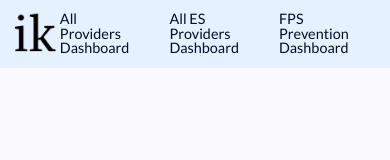
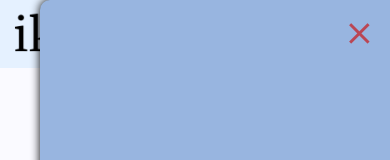
Before and after one commit to fpspokane/reports, an Angular app: page /fps-prevention in a window 390 px wide. Shown: the top 160 px of the page. Built offline with nearby package versions, Linux system fonts and the light colour scheme; what ng2-charts would draw is missing.

Commit message:
styled hamburger menu and icons

```diff
--- a/src/app/components/hamburger/hamburger.component.css
+++ b/src/app/components/hamburger/hamburger.component.css
@@ -1,9 +1,31 @@
 .h-container {
-  background-color: var(--hamburger-color);
+  background-color: var(--primary-color);
   height: 100vh;
-  width: 400px;
+  width: 350px;
   position: absolute;
   top: 0;
   right: 0;
+  padding: 0 10px;
   z-index: 1;
+  border-radius: 10px 0 0 10px;
+  box-shadow: 0 0 10px 0 black;
 }
+.h-icon-container {
+  display: flex;
+  justify-content: right;
+  align-items: center;
+  height: 8vh;
+  width: 100%;
+}
+.h-close-icon {
+  font-size: 2.2rem;
+  padding: 3px;
+  color: var(--tertiary-color);
+  cursor: pointer;
+  border-radius: 50%;
+  transition: transform 300ms ease-out, background-color 200ms ease-out;
+}
+.h-close-icon:active {
+  transform: scale(1.15);
+  background-color: var(--secondary-color);
+}
--- a/src/app/components/hamburger/hamburger.component.html
+++ b/src/app/components/hamburger/hamburger.component.html
@@ -1,5 +1,7 @@
-<div class="h-container">
-  <i class="material-icons hamburger" (click)="toggleHamburger()">{{
-    "close"
-  }}</i>
-</div>
+<section class="h-container">
+  <div class="h-icon-container">
+    <i class="material-icons h-close-icon" (click)="toggleHamburger()">{{
+      "close"
+    }}</i>
+  </div>
+</section>
--- a/src/app/components/navbar/navbar.component.css
+++ b/src/app/components/navbar/navbar.component.css
@@ -36,11 +36,14 @@
 }
 .hamburger {
   height: auto;
-  font-size: 2.5rem;
+  font-size: 2.2rem;
+  padding: 3px;
   color: var(--primary-text);
   cursor: pointer;
-  transition: transform 300ms ease-out;
+  border-radius: 50%;
+  transition: transform 300ms ease-out, background-color 200ms ease-out;
 }
 .hamburger:active {
   transform: scale(1.15);
+  background-color: var(--primary-color);
 }
--- a/src/app/components/navbar/navbar.component.html
+++ b/src/app/components/navbar/navbar.component.html
@@ -6,22 +6,25 @@
     routerLink="/"
   />
   <!-- place comment in ng-container for hamburger functionality -->
-  <!-- *ngIf="screenWidth > 768; else hamburgerMenu" -->
-  <ng-container>
+
+  <ng-container *ngIf="screenWidth > 768; else hamburgerMenu">
     <div class="nav-links" [class.hide]="currentPath === '/'">
       <a class="nav-link" routerLink="/providers">All Providers Dashboard</a>
       <a class="nav-link" routerLink="/es-providers">
-        All ES Providers Dashboard</a
-      >
+        All ES Providers Dashboard
+      </a>
       <a class="nav-link" routerLink="/fps-prevention"
-        >FPS Prevention Dashboard</a
-      >
+        >FPS Prevention Dashboard
+      </a>
     </div>
   </ng-container>
-  <ng-template #hamburgerMenu [class.hide]="currentPath === '/'">
-    <i class="material-icons hamburger" (click)="toggleHamburger()">{{
-      "menu_open"
-    }}</i>
+  <ng-template #hamburgerMenu>
+    <i
+      class="material-icons hamburger"
+      [class.hide]="currentPath === '/'"
+      (click)="toggleHamburger()"
+      >{{ "menu_open" }}</i
+    >
   </ng-template>
 </section>
 <ng-container *ngIf="hamburger">
--- a/src/app/components/navbar/navbar.component.ts
+++ b/src/app/components/navbar/navbar.component.ts
@@ -9,7 +9,7 @@ import { Router, NavigationEnd } from '@angular/router';
 export class NavbarComponent implements OnInit {
   currentPath: string = '/';
   screenWidth: number = window.innerWidth;
-  hamburger: boolean = false;
+  hamburger: boolean = true;
 
   constructor(private router: Router) {
     this.getScreenSize();
--- a/src/styles.css
+++ b/src/styles.css
@@ -8,7 +8,6 @@
   --secondary-color: #e5f1ff;
   --tertiary-color: #ba4654;
   --background-color: #fafaff;
-  --hamburger-color: #98b5e0;
   --primary-text: #030d25;
 }
 * {
```
